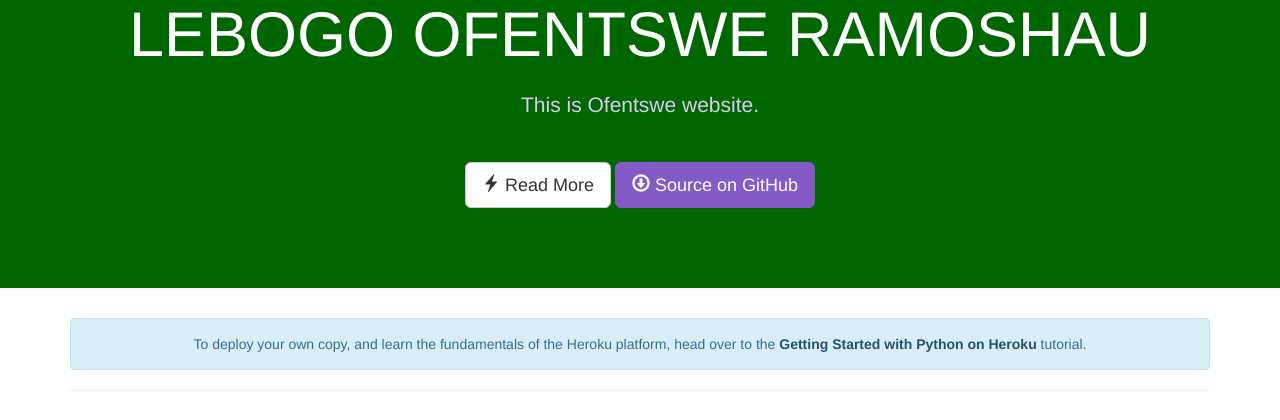
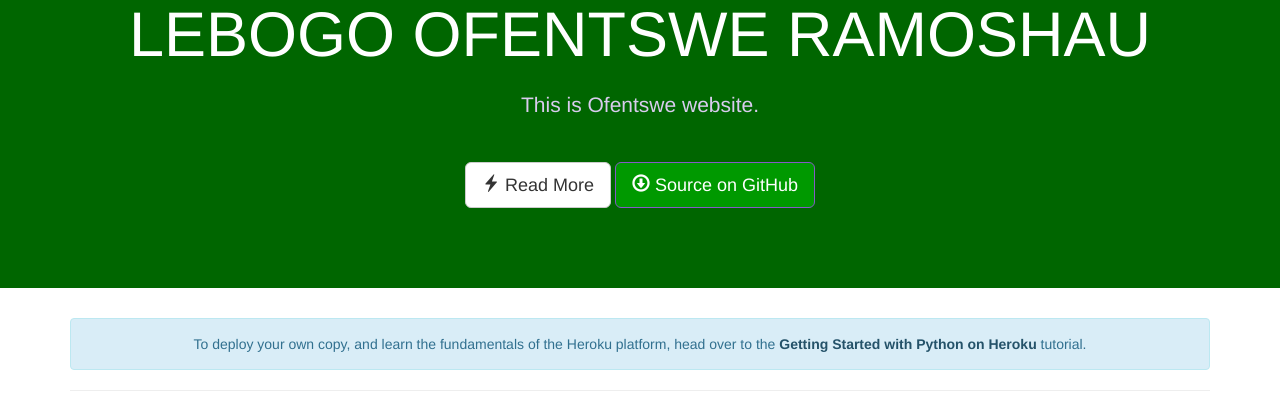
Before and after one commit to Ofentswe1/myrepo, a Django app: page / in a window 1280 px wide. Shown: the part 219-639 px from the top of the page. Run offline with Django 3.2, Linux system fonts and the light colour scheme; some libraries are stand-ins or nearby versions.

Commit message:
change the site

```diff
--- a/hello/templates/base.html
+++ b/hello/templates/base.html
@@ -12,7 +12,7 @@
         padding-bottom: 80px
     }
     .jumbotron .btn-primary {
-        background: #845ac7;
+        background: #009900;
         border-color: #845ac7
     }
     .jumbotron .btn-primary:hover {
```
